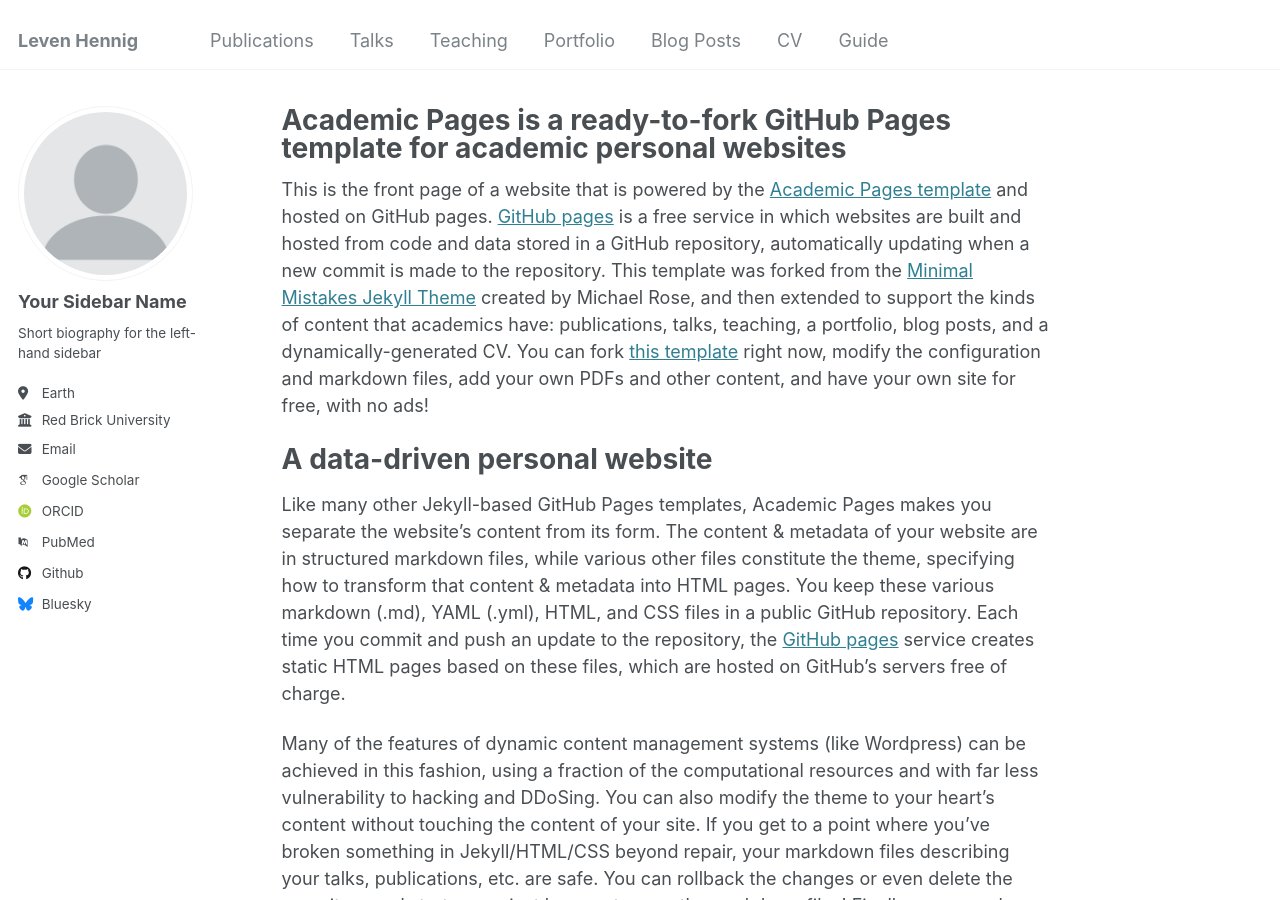
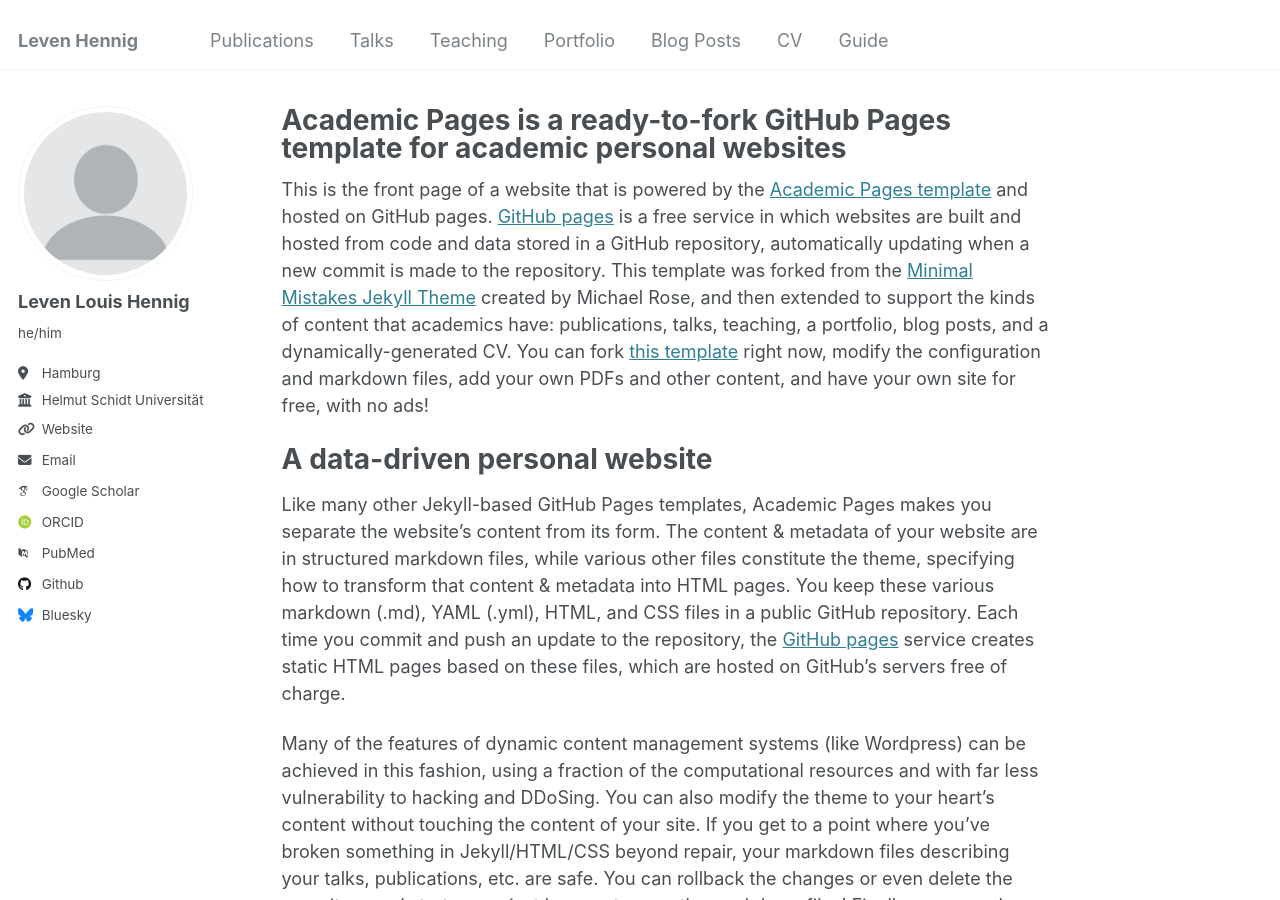
Before and after one commit to Levi607-lab/Leven-Hennig, a Jekyll site: the page built from _pages/about.md, in a window 1280 px wide and 900 px high. Built offline with Jekyll 4.4.1, drawn with Linux system fonts in a browser that asks for light colours; some web fonts are replaced.

Commit message:
Update _config.yml

```diff
--- a/_config.yml
+++ b/_config.yml
@@ -22,13 +22,13 @@ repository               : "https://levi607-lab.github.io/leven-hennig"
 author:
   # Biographic information
   avatar           : "profile.png"
-  name             : "Your Sidebar Name"
-  pronouns         : # example: "she/her"
-  bio              : "Short biography for the left-hand sidebar"
-  location         : "Earth"
-  employer         : "Red Brick University"
-  uri              : # URL
-  email            : "none@example.org"
+  name             : "Leven Louis Hennig"
+  pronouns         :  "he/him"
+  bio              : ""
+  location         : "Hamburg"
+  employer         : "Helmut Schidt Universität"
+  uri              : "https://levi607-lab.github.io/leven-hennig/"
+  email            : "henningl@hsu-hh.de"
 
   # Academic websites
   arxiv            : # URL - Update with the correct link to your profile
```
